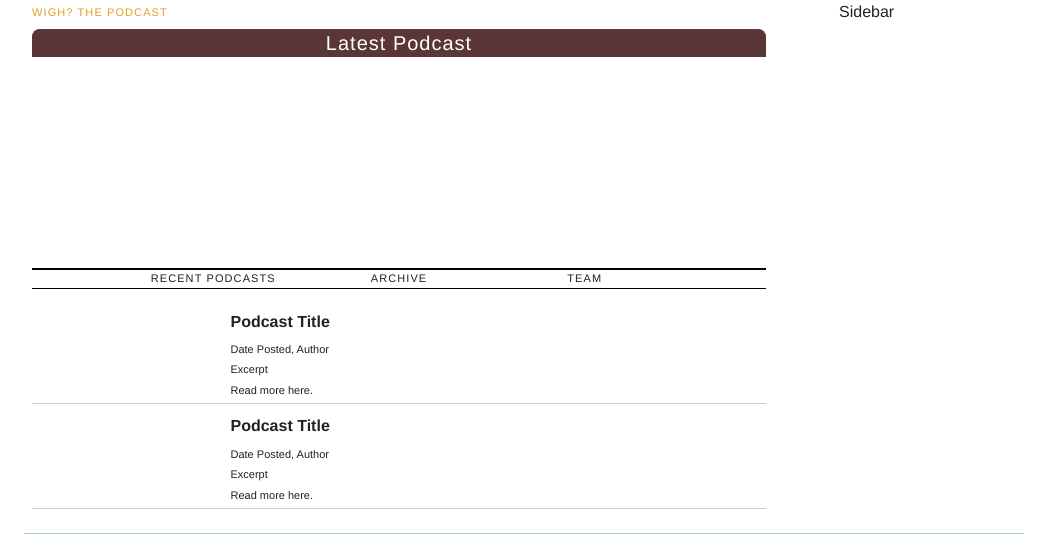
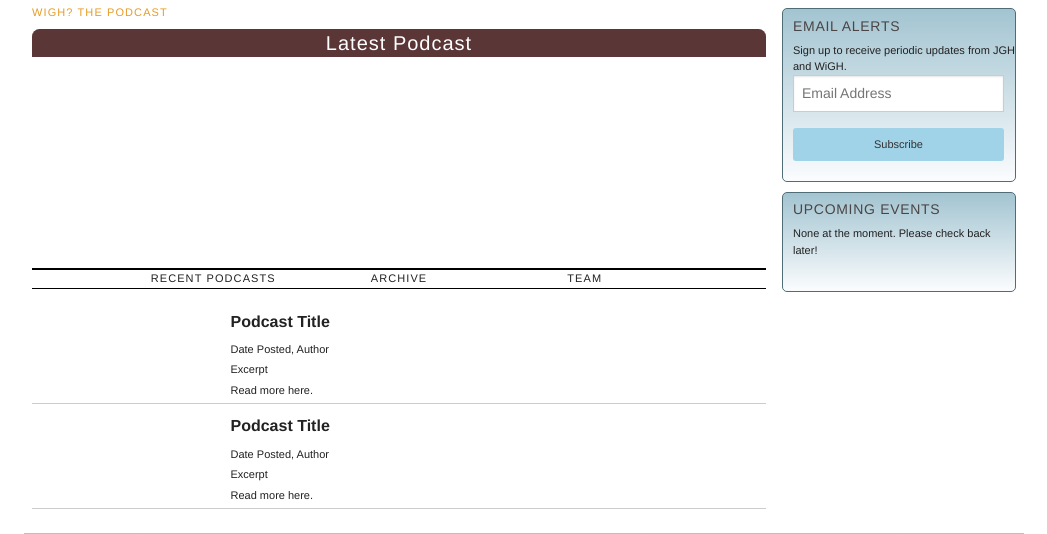
Before and after one commit to kennethli/kennethli.github.io, a PHP site: page /wigh.html in a window 1280 px wide. Shown: the part 174-708 px from the top of the page, without its empty margins (116-1163 px from the left). Run offline with PHP 8.4, Linux system fonts and the light colour scheme; some libraries are stand-ins or nearby versions.

Commit message:
Added sidebar

```diff
--- a/css/jgh.css
+++ b/css/jgh.css
@@ -28,7 +28,7 @@ h1.jgh-title {
 	background: rgb(75,69,69);
 }
 .jgh-sidebar{
-	width: 200px;
+	padding: 0.5em 0.5em;
 }
 .jgh-container{
 	max-width: 1200px;
--- a/css/wigh.css
+++ b/css/wigh.css
@@ -1,3 +1,5 @@
+/*WiGH?*/
+
 div.body {
   padding-left: 0.5em;
   padding-right: 0.5em;
@@ -128,3 +130,38 @@ p.link {
   color: black;
   text-decoration: none;
 }
+
+/*SIDEBAR*/
+
+div.jgh-sidebar-box h3 {
+  text-transform: uppercase;
+  color: #4B4545;
+  font-size: 14px;
+  letter-spacing: 0.05em;
+  padding-top: 0.25em;
+  margin-bottom: 0.25em;
+  margin-right: 0.25em;
+  padding-bottom: 0.1em;
+  line-height: 150%;
+  display: block;
+}
+
+div.jgh-sidebar-box {
+  font-size: 11px;
+  margin: 0px 0px 10px;
+  background: linear-gradient(to bottom, #A2C4D1 0%, #FBFCFE 100%) repeat scroll 0% 0% transparent;
+  border: 1px solid #506C76;
+  border-radius: 5px;
+  max-height: 200px;
+  min-height: 100px;
+  padding-left: 10px;
+}
+
+input#email {
+  margin-right: 10px;
+  width: 95%;
+}
+
+div.jgh-sidebar-box a {
+  width: 95%;
+}
--- a/wigh.html
+++ b/wigh.html
@@ -121,9 +121,20 @@
         </ul>
 			</section>
 		</div>
-		<aside class="large-3 jgh-sidebar columns hide-for-small-only">
-			Sidebar
-		</aside>
+		<div class="large-3 medium-3 jgh-sidebar columns show-for-medium-up">
+			<div class="jgh-sidebar-box">
+        <h3>Email Alerts</h3>
+        Sign up to receive periodic updates from JGH and WiGH.
+        <form>
+          <input type="text" placeholder="Email Address" id="email">
+          <a href="#" class="button radius info tiny">Subscribe</a>
+        </form>
+      </div>
+      <div class="jgh-sidebar-box">
+        <h3>Upcoming Events</h3>
+        None at the moment. Please check back later!
+      </div>
+		</div>
 	</div>
 	<footer class="row">
 
```
